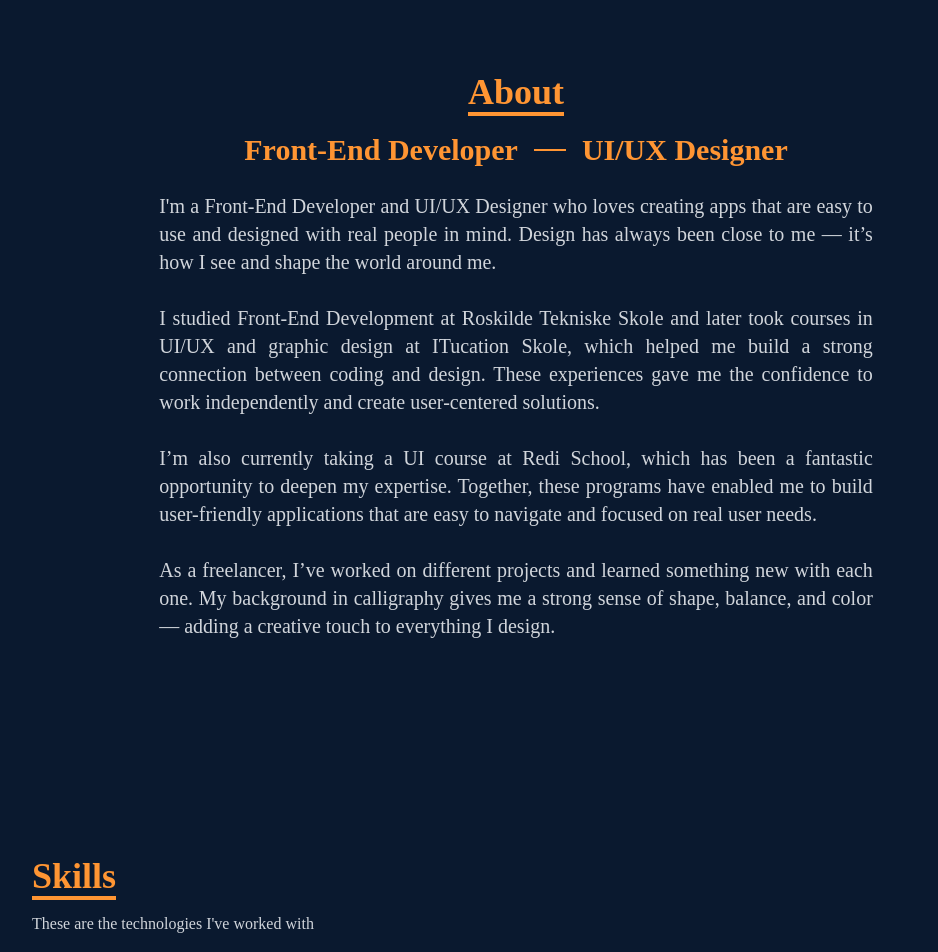
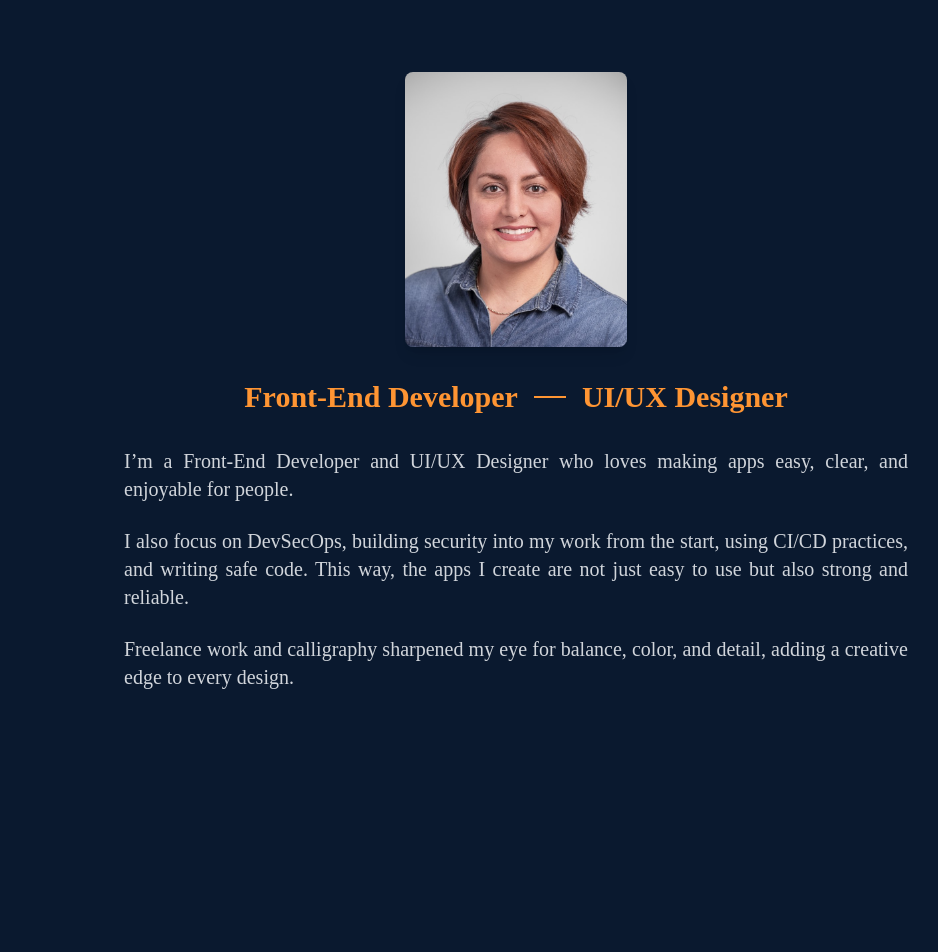
Before and after one commit to Mahta-Ebrahimi/My-Portfolio, a React (Create React App) app: page / in a window 1280 px wide. Shown: the part 760-1712 px from the top of the page, without its empty margins (124-1062 px from the left). Built offline with nearby package versions, Linux system fonts and the light colour scheme.

Commit message:
add image

```diff
--- a/src/components/About.jsx
+++ b/src/components/About.jsx
@@ -1,23 +1,30 @@
 import React from 'react';
+import myImage from '../assets/myImage.jpg'; // <-- replace with your actual image path
 
 const About = () => {
   return (
-    <div name="about" className="w-full min-h-screen bg-[#0a192f] text-gray-300 pb-16 sm:pb-0">
-      <div className="flex flex-col justify-start items-center w-full min-h-screen pt-4 sm:pt-8 px-4 sm:px-6 md:px-8">
-
+    <div
+      name="about"
+      className="w-full min-h-screen bg-[#0a192f] text-gray-300 pb-16 sm:pb-16"
+    >
+      <div className="flex flex-col justify-start items-center w-full min-h-screen pt-4 sm:pt-8 px-8 sm:px-6 md:px-8">
+         <div className="flex justify-center">
+            <img
+              src={myImage}
+              alt="Profile"
+              className="rounded-lg shadow-lg w-2/3 sm:w-1/2 md:w-1/3 object-cover"
+            />
+          </div>
         {/* Section Title */}
         <div className="max-w-[1000px] w-full flex flex-col items-center">
-          <p className="text-4xl font-bold inline border-b-4 border-[#FF9533] text-[#FF9533] mb-4">
+          {/* <p className="text-4xl font-bold inline border-b-4 border-[#FF9533] text-[#FF9533] mb-4">
             About
-          </p>
+          </p> */}
 
-          {/* Role Title — Centered under "About" */}
-          <p className="text-2xl sm:text-3xl font-bold text-[#FF9533] text-center leading-snug">
-            {/* Mobile: stacked lines */}
+          {/* Role Title */}
+          <p className="text-2xl sm:text-3xl font-bold text-[#FF9533] text-center leading-snug pt-8">
             <span className="block sm:hidden">Front-End Developer</span>
             <span className="block sm:hidden">UI/UX Designer</span>
-
-            {/* Desktop: single line with divider */}
             <span className="hidden sm:inline-flex items-center justify-center gap-4">
               <span>Front-End Developer</span>
               <span className="w-8 h-0.5 bg-[#FF9533]"></span>
@@ -26,24 +33,26 @@ const About = () => {
           </p>
         </div>
 
-        {/* Bio Section */}
-        <div className="w-[90%] sm:w-3/5 md:w-3/5 max-w-[1000px] mt-6 mb-16 sm:mb-0 text-justify leading-relaxed text-base sm:text-lg md:text-xl px-2">
-          <p>
-            I'm a Front-End Developer and UI/UX Designer who loves creating apps that are easy to use
-            and designed with real people in mind. Design has always been close to me — it’s how I see
-            and shape the world around me.
-            <br /><br />
-            I studied Front-End Development at Roskilde Tekniske Skole and later took courses in UI/UX and graphic design
-            at ITucation Skole, which helped me build a strong connection between coding and design. These experiences gave me the confidence to work independently
-            and create user-centered solutions.
-            <br /><br />
-            I’m also currently taking a UI course at Redi School, which has been a fantastic opportunity to deepen my expertise.
-            Together, these programs have enabled me to build user-friendly applications that are easy to navigate and focused on real user needs.
-            <br /><br />
-            As a freelancer, I’ve worked on different projects and learned something new with each one.
-            My background in calligraphy gives me a strong sense of shape, balance, and color — adding
-            a creative touch to everything I design.
-          </p>
+        {/* Image on Top + Text Underneath */}
+        <div className="max-w-[800px] w-full flex flex-col items-center mt-8 gap-6">
+
+          {/* Top: Image */}
+
+
+          {/* Under: Bio */}
+          <div className="text-justify leading-relaxed text-base sm:text-lg md:text-xl px-2 space-y-6">
+            <p>
+    I’m a Front‑End Developer and UI/UX Designer who loves making apps easy, clear, and enjoyable for people.
+  </p>
+
+  <p>
+    I also focus on DevSecOps, building security into my work from the start, using CI/CD practices, and writing safe code. This way, the apps I create are not just easy to use but also strong and reliable.
+  </p>
+
+  <p>
+   Freelance work and calligraphy sharpened my eye for balance, color, and detail, adding a creative edge to every design.
+  </p>
+          </div>
         </div>
       </div>
     </div>
--- a/src/components/Skills.jsx
+++ b/src/components/Skills.jsx
@@ -16,13 +16,20 @@ import vue from '../assets/vueJs.png';
 
 const Skills = () => {
   return (
-    <div name='skills' className='w-full min-h-screen bg-[#0a192f] text-gray-300 pb-20 sm:pb-0'>
+    <div name='skills' className='w-full min-h-screen bg-[#0a192f] text-gray-300 pt-8 pb-20 sm:pb-0'>
       {/* Container */}
       <div className='max-w-[1000px] mx-auto p-4 flex flex-col justify-center w-[90%] h-full'>
-        <div>
-          <p className='text-4xl font-bold inline border-b-4 border-[#FF9533] text-[#FF9533]'>Skills</p>
-          <p className='py-4'>These are the technologies I've worked with</p>
-        </div>
+        <div className='max-w-[1000px] mx-auto p-4 flex flex-col justify-center items-center w-[90%] h-full text-center'>
+  <div>
+    <p className='text-4xl font-bold inline border-b-4 border-[#FF9533] text-[#FF9533]'>
+      Skills
+    </p>
+    <p className='py-4'>
+      These are the technologies I've worked with
+    </p>
+  </div>
+</div>
+
 
         <div className='w-full grid grid-cols-2 sm:grid-cols-4 gap-4 text-center py-8'>
           <div className='shadow-md shadow-[#040c16] hover:scale-110 duration-500'>
--- a/src/components/Work.jsx
+++ b/src/components/Work.jsx
@@ -47,12 +47,12 @@ const Work = () => {
 
     <div name='work' className='w-full min-h-screen text-gray-300 bg-[#0a192f] pb-16'>
       <div className='max-w-[1000px] mx-auto p-8 flex flex-col justify-center w-[90%] h-full'id="frontend">
-        <div className='pb-8 sticky top-5' >
-          <p className='text-4xl font-bold inline border-b-4 text-gray-300 border-[#FF9533] text-[#FF9533]'>
+        <div className='pb-8 sticky top-5 flex justify-center'>
+  <p className='text-4xl font-bold border-b-4 border-[#FF9533] text-[#FF9533] text-center'>
     Front-end
   </p>
+</div>
 
-        </div>
 
 {/* Container */}
         <div className='grid sm:grid-cols-2 md:grid-cols-3 gap-12'>
@@ -372,12 +372,13 @@ const Work = () => {
     </div>
     <div name='work' className='w-full min-h-screen text-gray-300 bg-[#0a192f] pb-16'>
       <div className='max-w-[1000px] mx-auto p-4 flex flex-col justify-center w-[90%] h-full'id="uiux">
-        <div className='pb-8 top-5 sticky' >
-          <p className='text-4xl font-bold inline border-b-4 text-gray-300 border-[#FF9533] text-[#FF9533]'>
+        <div className='pb-8 top-5 sticky flex justify-center'>
+  <p className='text-4xl font-bold border-b-4 border-[#FF9533] text-[#FF9533] text-center'>
     UI/UX
   </p>
   {/* <p className='py-6'>Check out some of creations!</p> */}
 </div>
+
 
 {/* Container */}
         <div className='grid sm:grid-cols-2 md:grid-cols-3 gap-12'>
```
Also changed, not shown: src/assets/32912-0384.jpg (added), src/assets/myImage.jpg (added). Lines whose indentation alone changed are shown as unchanged.
